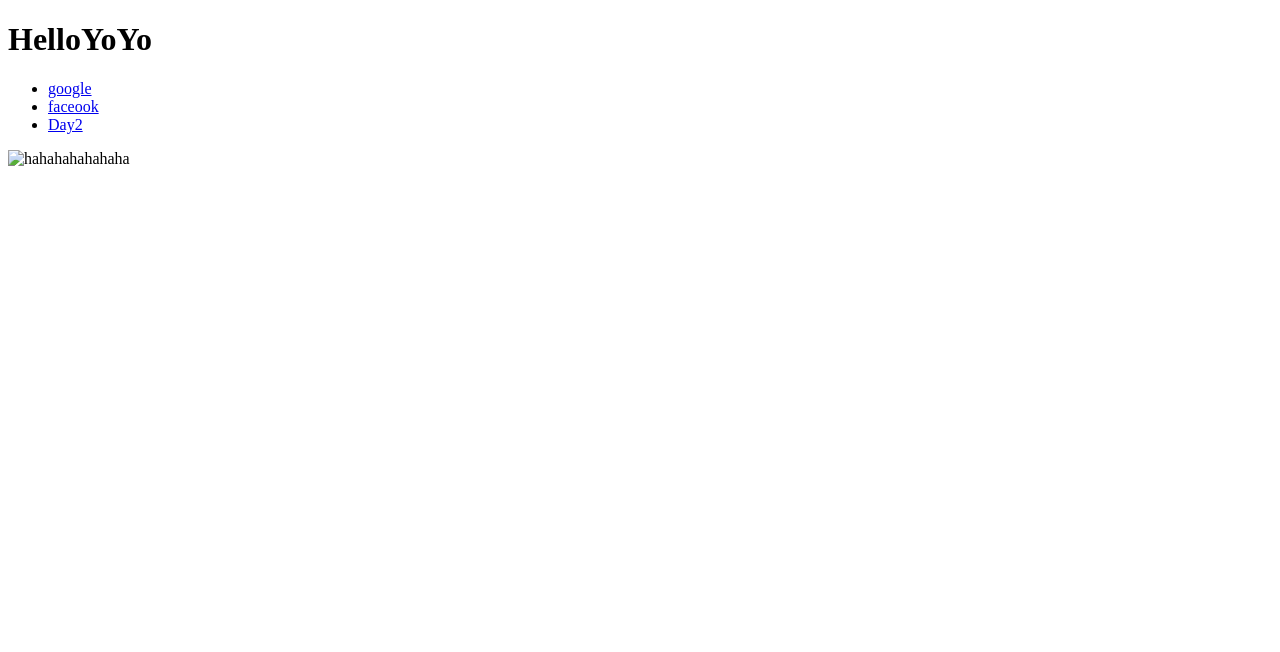
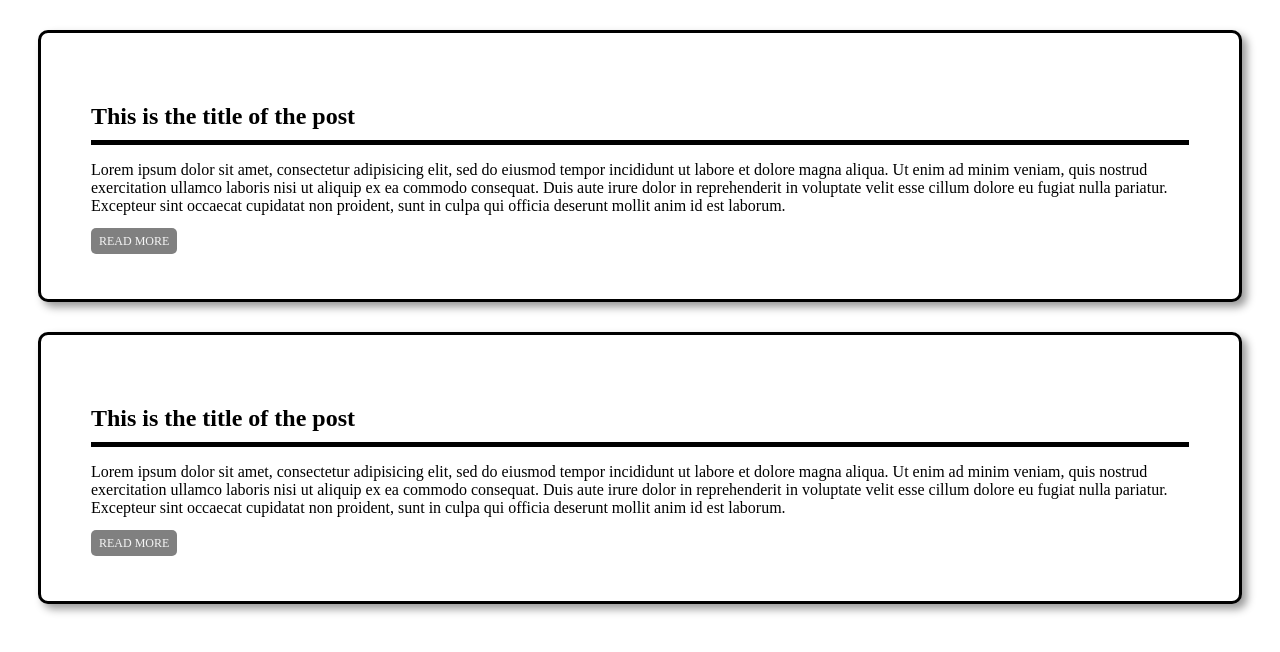
Before and after one commit to AungMyoMinJY/Web-Foundation, a plain HTML site: page index.html in a window 1280 px wide. Drawn offline with Linux system fonts and the light colour scheme.

Commit message:
index file edited

```diff
--- a/index.html
+++ b/index.html
@@ -3,15 +3,65 @@
 <head>
 	<meta charset="UTF-8">
 	<meta name="viewport" content="width=device-width, initial-scale=1.0">
-	<title>HelloYoYo</title>
+	<title>Document</title>
+	<style>
+		body {
+			background: #ffffff;
+		}
+		div {
+			background: white;
+			padding: 50px;
+			margin: 30px;
+			border: 3px	solid black;
+			border-radius: 10px;
+			box-shadow: 5px 5px 8px #999999;
+		}
+		h2 {
+			border-bottom: 5px solid black;
+			padding-bottom: 10px;
+			margin-bottom: 10px;
+		}
+		a {
+			color: whitesmoke;
+			background: grey;
+			padding: 6px 8px;
+			text-decoration: none;
+			text-transform: uppercase;
+			border-radius: 5px;
+			font-size: 12px;
+		}
+
+	</style>
 </head>
 <body>
-	<h1>HelloYoYo</h1>
-	<ul>
-		<li><a href="http://google.com" target="blink">google</a></li>
-		<li><a href="http://facebook.com" target="blink">faceook</a></li>
-		<li><a href="/Users/JY/Desktop/HTML Exercises/Day2.html" target="blink">Day2</a></li>
-	</ul>
-	<img src="./ss.png" alt="hahahahahahaha">
+
+	<div>
+	<h2>
+		This is the title of the post</h2>
+
+	<p>Lorem ipsum dolor sit amet, consectetur adipisicing elit, sed do eiusmod
+	tempor incididunt ut labore et dolore magna aliqua. Ut enim ad minim veniam,
+	quis nostrud exercitation ullamco laboris nisi ut aliquip ex ea commodo
+	consequat. Duis aute irure dolor in reprehenderit in voluptate velit esse
+	cillum dolore eu fugiat nulla pariatur. Excepteur sint occaecat cupidatat non
+	proident, sunt in culpa qui officia deserunt mollit anim id est laborum.</p>
+
+	<a href="#">Read More</a>
+	</div>
+
+	<div>
+	<h2>
+		This is the title of the post</h2>
+
+	<p>Lorem ipsum dolor sit amet, consectetur adipisicing elit, sed do eiusmod
+	tempor incididunt ut labore et dolore magna aliqua. Ut enim ad minim veniam,
+	quis nostrud exercitation ullamco laboris nisi ut aliquip ex ea commodo
+	consequat. Duis aute irure dolor in reprehenderit in voluptate velit esse
+	cillum dolore eu fugiat nulla pariatur. Excepteur sint occaecat cupidatat non
+	proident, sunt in culpa qui officia deserunt mollit anim id est laborum.</p>
+
+	<a href="#">Read More</a>
+	</div>
+
 </body>
 </html>
```
